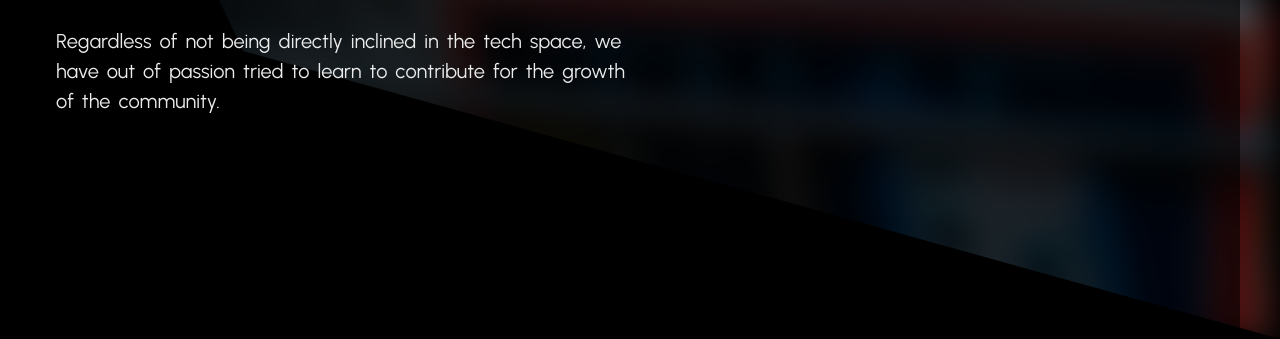
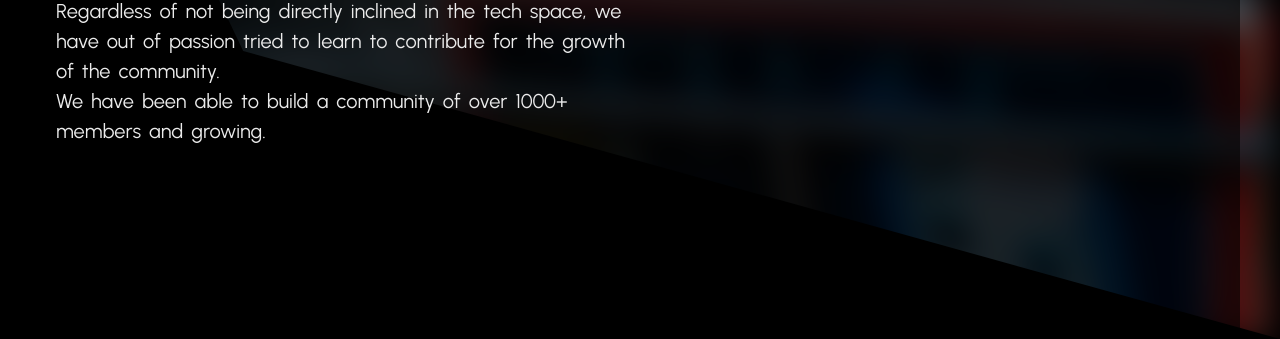
Before and after one commit to HammedBabatunde/amigo-website, a website built with Vite: page index.html in a window 1280 px wide. Shown: the part 461-800 px from the top of the page. Built offline with nearby package versions, Linux system fonts and the light colour scheme.

Commit message:
Updated Readme

```diff
--- a/index.html
+++ b/index.html
@@ -21,6 +21,10 @@
             out of passion tried to learn to contribute for the growth of the
             community.
           </p>
+          <p>
+            We have been able to build a community of over 1000+ members and
+            growing.
+          </p>
         </div>
       </div>
       <div class="home-bg-img-ctn"></div>
```
